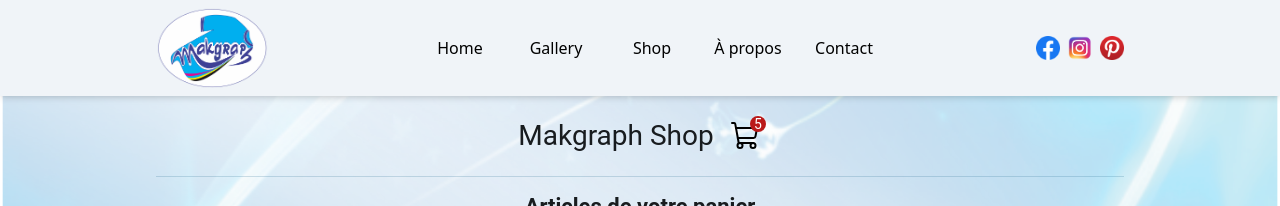
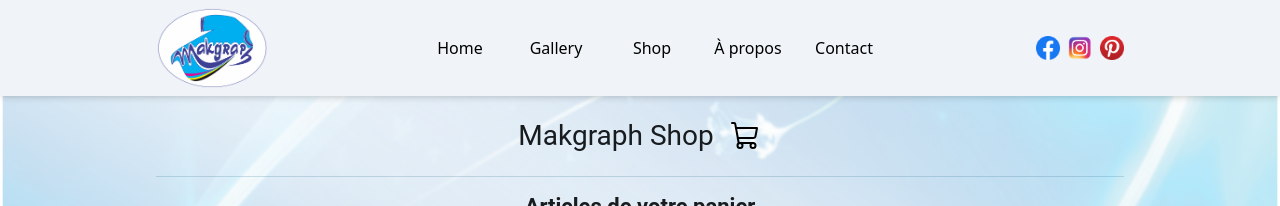
Before and after one commit to Makgraph/makgraph_website, a React (Vite) app: page /cart in a window 1280 px wide. Shown: the top 206 px of the page. Built offline with nearby package versions, Linux system fonts and the light colour scheme.

Commit message:
no commit

```diff
--- a/src/components/shop/NavBarShop.jsx
+++ b/src/components/shop/NavBarShop.jsx
@@ -2,13 +2,17 @@ import React, { useContext } from "react";
 import { Link } from "react-router-dom";
 import { ShoppingCart } from "phosphor-react";
 import { ShopContext } from "../../context/ShopContext";
-// import Product from "./Product";
+import { PRODUCTS } from "../../product.js";
+import Product from "./Product";
 
 const NavBarShop = (props) => {
-  // const { id, productName, price, productImage } = props.data;
-  // const { cartItems } = useContext(ShopContext);
+  const { id, productName, price, productImage } = props.data;
+  const { cartItems, getDefaultCart, getCartAmount, getTotalCarAmount } =
+    useContext(ShopContext);
 
-  // const cartItemsAmount = cartItems[id];
+  const cartItemsAmount = cartItems[id];
+  const totalAmount = getTotalCarAmount();
+  const cartAmount = getCartAmount();
 
   return (
     <div className="w-[100%] h-20 flex justify-center items-center">
@@ -18,11 +22,19 @@ const NavBarShop = (props) => {
         </Link>
         <Link to="/cart">
           <div className="relative">
-            <div className="bg-error absolute h-4 w-4 rounded-[50%] -right-1 -top-1">
-              <h6 className="text-white  flex justify-center items-center">
-                5
-              </h6>
-            </div>
+            {/* {cartItems.length === 0 ? ( */}
+            {cartAmount > 0 ? (
+              <div className="bg-error absolute h-5 w-5 rounded-[50%] -right-2 -top-1">
+                <span className="text-white text-[13px] flex justify-center items-center">
+                  {cartAmount}
+                  {/* {cartItems.length} */}
+                  {/*  {cartItemsAmount > 0 && <>{cartItemsAmount}</>} */}
+                  {/* {cartItems.lenght === 0 ? "" : cartItems.lenght} */}
+                </span>
+              </div>
+            ) : (
+              ""
+            )}
             <ShoppingCart size={32} />
           </div>
         </Link>
--- a/src/components/shop/Shop.jsx
+++ b/src/components/shop/Shop.jsx
@@ -9,13 +9,14 @@ import NavBarShop from "./NavBarShop.jsx";
 import ShopScreen from "./ShopScreen.jsx";
 import Cart from "./Cart.jsx";
 import ShopContextProvider from "../../context/ShopContext.jsx";
+import { PRODUCTS } from "../../product.js";
 
 const Shop = () => {
   return (
     <div>
       <ShopContextProvider>
         <Router>
-          <NavBarShop />
+          <NavBarShop data={PRODUCTS} />
           <Routes>
             <Route path="/" element={<ShopScreen />} />
             <Route path="/cart" element={<Cart />} />
--- a/src/context/ShopContext.jsx
+++ b/src/context/ShopContext.jsx
@@ -26,6 +26,17 @@ const ShopContextProvider = (props) => {
     return totalAmount;
   };
 
+  const getCartAmount = () => {
+    let cartAmount = 0;
+    for (const item in cartItems) {
+      if (cartItems[item] > 0) {
+        cartAmount += cartItems[item];
+      }
+    }
+
+    return cartAmount;
+  };
+
   const addToCart = (itemId) => {
     setCartItems((prev) => ({ ...prev, [itemId]: prev[itemId] + 1 }));
   };
@@ -44,6 +55,8 @@ const ShopContextProvider = (props) => {
     removeFromCart,
     updateCartItemCount,
     getTotalCarAmount,
+    getDefaultCart,
+    getCartAmount,
   };
 
   return (
```
